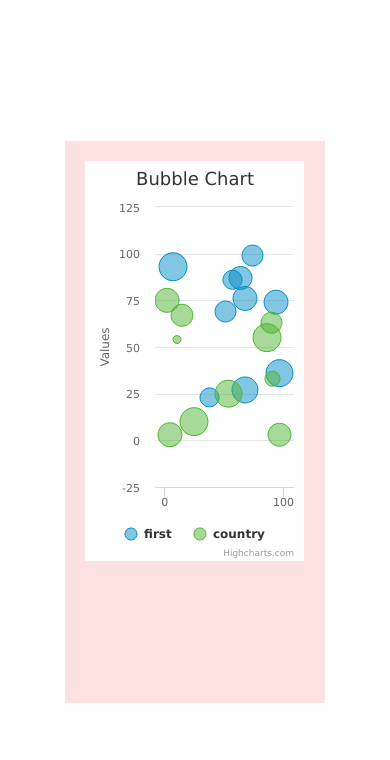
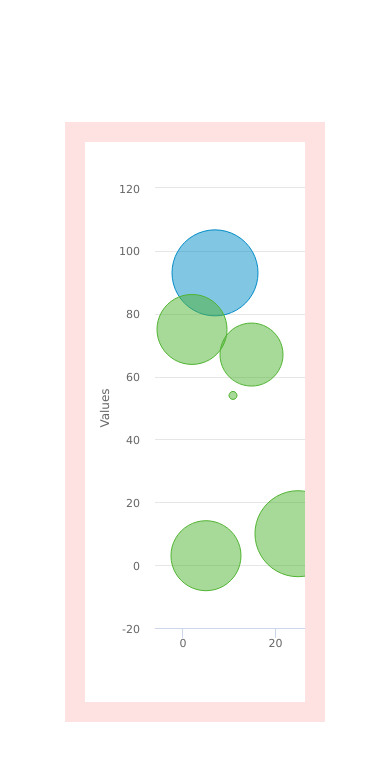
Before and after one commit to RobJJ/charting-playground, a React (Create React App) app: page / in a window 390 px wide. Shown: the top 760 px of the page. Built offline with nearby package versions, Linux system fonts and the light colour scheme.

Commit message:
playing with responsive sizing

```diff
--- a/src/App.js
+++ b/src/App.js
@@ -1,11 +1,11 @@
 import React from "react";
 
-import BubbleChart from "./charts/scatter-bubble-chart";
+import BubbleChart from "./charts/highcharts/scatter-bubble-chart";
 
 function App() {
   return (
     <div className="#F5F5F5 w-screen h-screen flex justify-center items-center">
-      <div className="bg-red-100 w-2/3 h-2/3 flex p-5">
+      <div className="bg-red-100 w-2/3 h-[600px] flex justify-center p-5">
         <BubbleChart />
       </div>
     </div>
--- a/src/charts/scatter-bubble-chart.js
+++ b/src/charts/highcharts/scatter-bubble-chart.js
@@ -11,9 +11,9 @@ const BubbleChart = () => {
   const getOptions = (type) => ({
     chart: {
       type,
-      //   width: null,
       //   minWidth: 800,
-      //   height: 500,
+      height: null,
+      maxWidth: 900,
     },
 
     title: {
@@ -74,13 +74,7 @@ const BubbleChart = () => {
     ],
   });
   return (
-    <div className="h-full w-full ">
-      <HighchartsReact
-        className="bubble-chart"
-        highcharts={Highcharts}
-        options={getOptions("bubble")}
-      />
-    </div>
+    <HighchartsReact highcharts={Highcharts} options={getOptions("bubble")} />
   );
 };
 
```
Also changed, not shown: src/charts/highcharts/notes.md (added, +8 -0 lines).
